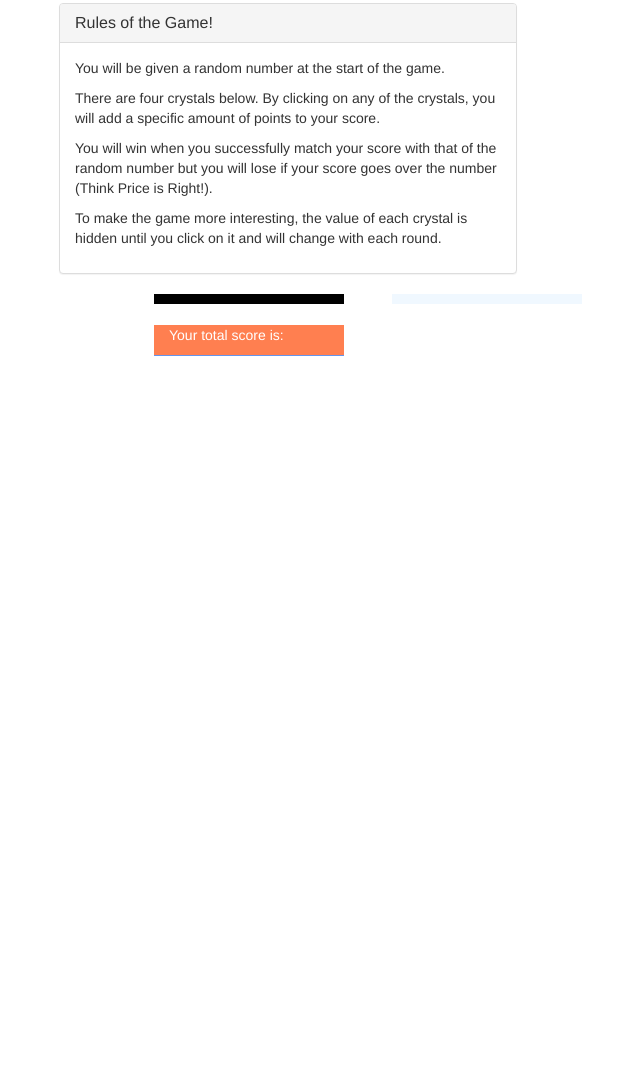
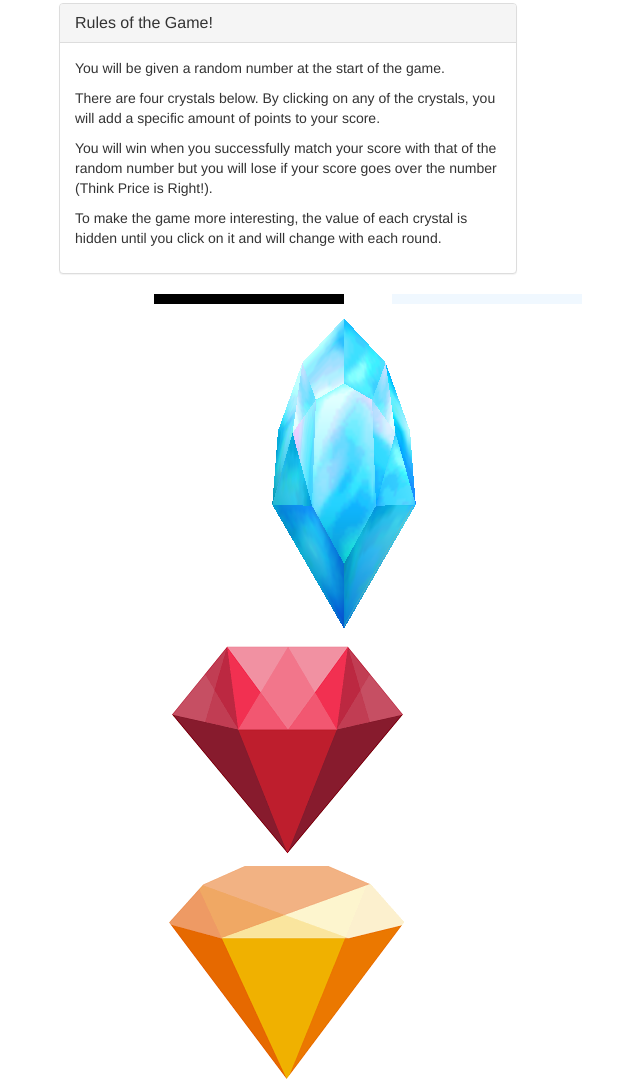
Before and after one commit to michaelbeat/unit-4-game, a plain HTML site: page index.html in a window 1280 px wide. Shown: the part 222-1308 px from the top of the page, without its empty margins (11-651 px from the left). Before the commit the page ends 800 px from the top, so only its background shows below. Drawn offline with nearby package versions, Linux system fonts and the light colour scheme.

Commit message:
adjusting images

```diff
--- a/assets/css/style.css
+++ b/assets/css/style.css
@@ -41,3 +41,9 @@ body {
     background-color: cornflowerblue;
     font-size: 30px;
 }
+
+#jewel1 {
+    margin-left: 15px;
+    width: 15%;
+    float: left;
+}
--- a/index.html
+++ b/index.html
@@ -60,7 +60,16 @@
                 <div class="col-md-4 win-lose-counter"></div>
             </div>
             <div class="row">
-                <div class="col-md-12 crystal-images"></div>
+                <div class="col-md-3 crystal-images">
+                    <p id="jewel1"><img src="./assets/images/blue-crystal.png" /></p>
+
+                    <p id="jewel2"><img src="./assets/images/red-crystal.png" /></p>
+
+                    <p id="jewel3"><img src="./assets/images/orange-crystal.png" /></p>
+
+                    <p id="jewel4"><img src="./assets/images/green-crystal.png" /></p>
+
+                </div>
             </div>
             <div class="row">
                 <div class="col-md-4 total-score">
```
